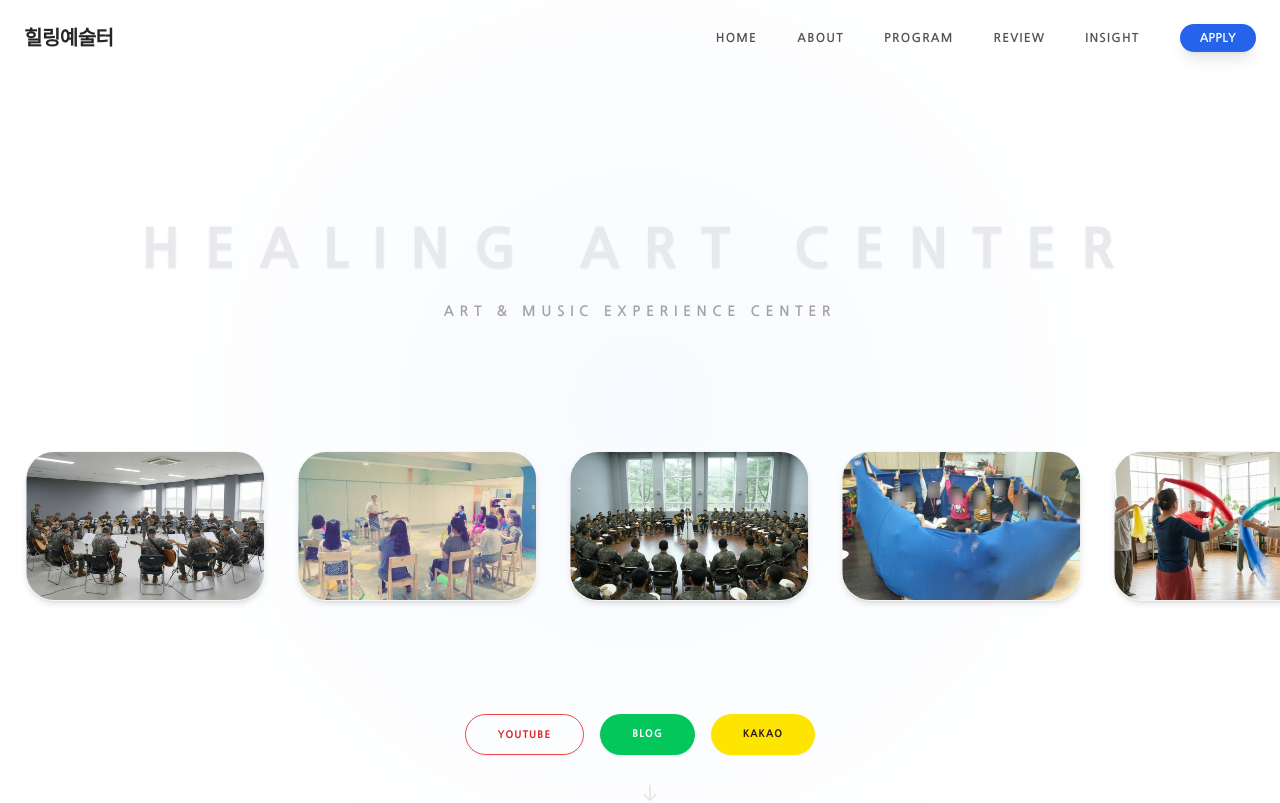
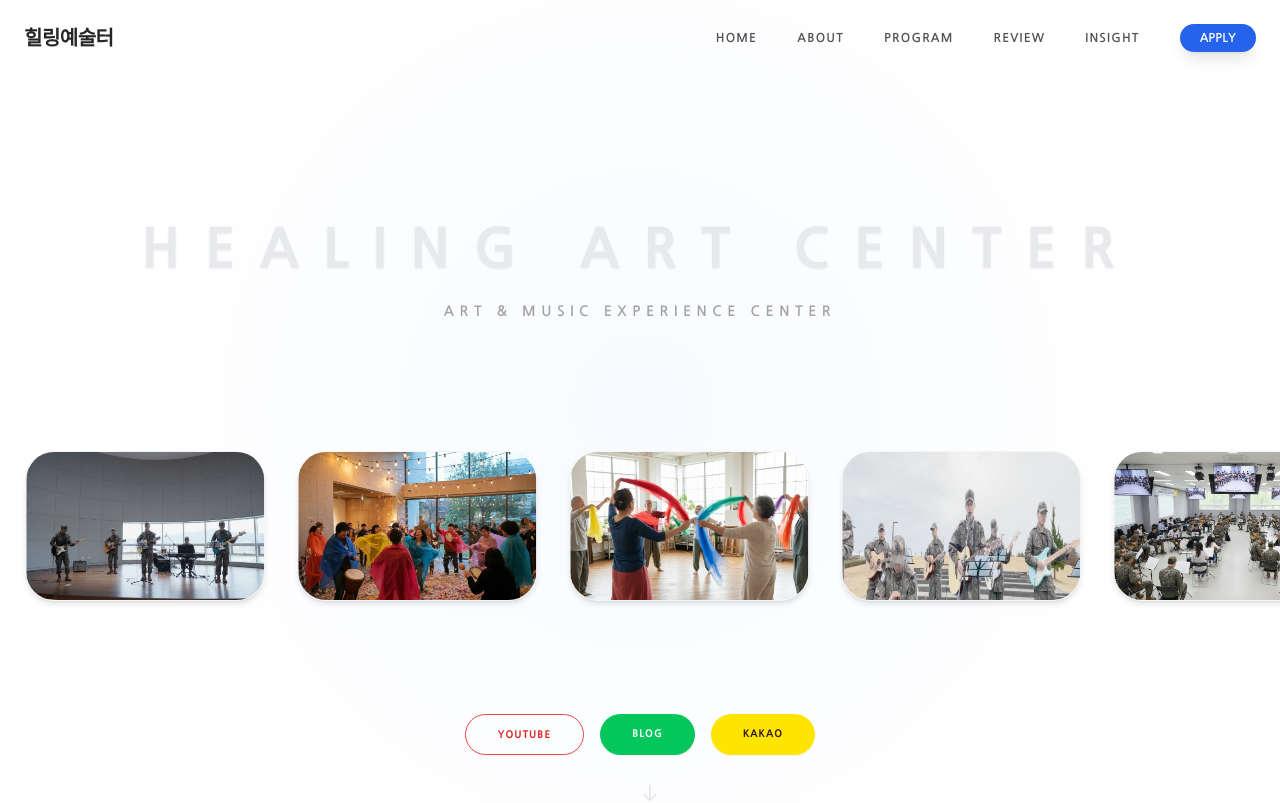
Before and after one commit to artnori79i-code/healing-art-center, a React (Vite) app: page / in a window 1280 px wide. Shown: the top 803 px of the page. Built offline with nearby package versions, Linux system fonts and the light colour scheme; a web font is replaced by a local one.

Commit message:
style: Final Hero grid polish - added new festive photo and removed blurred children photo

```diff
--- a/Hero.tsx
+++ b/Hero.tsx
@@ -9,24 +9,24 @@ const BLOG_URL = "https://blog.naver.com/healingarter";
 const GRID_ITEMS = [
   { id: 1, url: "/images/hero_new_1.jpg" },
   { id: 2, url: "/images/hero_new_2.png" },
-  { id: 3, url: "/images/hero_new_3.jpg" },
-  { id: 4, url: "/images/hero_new_4.jpg" },
-  { id: 5, url: "/images/hero_new_5.jpg" },
-  { id: 6, url: "/images/hero_v2_1.jpg" },
-  { id: 7, url: "/images/hero_v2_2.jpg" },
-  { id: 8, url: "/images/hero_v2_3.png" },
-  { id: 9, url: "/images/hero_v2_4.jpg" },
-  { id: 10, url: "/images/hero_v2_5.jpg" },
-  { id: 11, url: "/images/hero_v3_1.png" },
-  { id: 12, url: "/images/hero_v3_2.jpg" },
-  { id: 13, url: "/images/hero_v3_3.png" },
+  { id: 3, url: "/images/hero_v2_1.jpg" },
+  { id: 4, url: "/images/hero_v5_1.png" },
+  { id: 5, url: "/images/hero_v3_1.png" },
+  { id: 6, url: "/images/hero_v6_1.jpg" },
+  { id: 7, url: "/images/hero_v2_4.jpg" },
+  { id: 8, url: "/images/hero_v5_3.png" },
+  { id: 9, url: "/images/hero_v3_2.jpg" },
+  { id: 10, url: "/images/hero_v5_4.png" },
+  { id: 11, url: "/images/hero_new_3.jpg" },
+  { id: 12, url: "/images/hero_v3_3.png" },
+  { id: 13, url: "/images/hero_v2_2.jpg" },
   { id: 14, url: "/images/hero_v3_4.png" },
-  { id: 15, url: "/images/hero_v3_5.png" },
-  { id: 16, url: "/images/hero_v3_6.png" },
-  { id: 17, url: "/images/hero_new_1.jpg" },
-  { id: 18, url: "/images/hero_v2_1.jpg" },
-  { id: 19, url: "/images/hero_v3_1.png" },
-  { id: 20, url: "/images/hero_v3_2.jpg" }
+  { id: 15, url: "/images/hero_new_4.jpg" },
+  { id: 16, url: "/images/hero_v3_5.png" },
+  { id: 17, url: "/images/hero_v2_5.jpg" },
+  { id: 18, url: "/images/hero_v3_6.png" },
+  { id: 19, url: "/images/hero_new_5.jpg" },
+  { id: 20, url: "/images/hero_v5_2.png" }
 ].map(item => ({
   ...item,
   url: item.url.startsWith('/') ? item.url : `${item.url}?q=80&w=500&h=500&auto=format&fit=crop`
```
